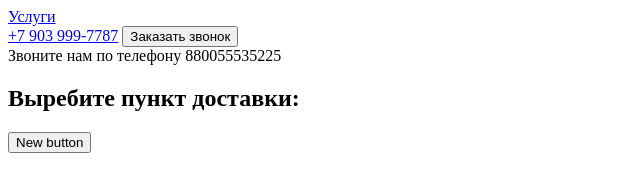
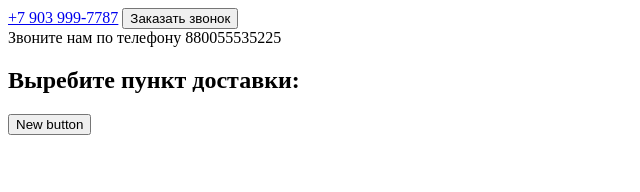
Before and after one commit to Vera-n-da/special-app-2, a plain HTML site: page index.html in a window 1280 px wide. Shown: the whole page, without its empty margins (0-640 px from the left). Drawn offline with Linux system fonts and the light colour scheme; files whose address does not match are found by name.

Commit message:
headers changed in html-files

```diff
--- a/index.html
+++ b/index.html
@@ -9,9 +9,6 @@
 </head>
 <body>
     <header>
-        <nav>
-            <a href="#services">Услуги</a>
-        </nav>
         <div>
             <a href="tel:+79039997787">+7 903 999-7787</a>
 
```
Also changed, not shown: test.html (+1 -1 lines).
